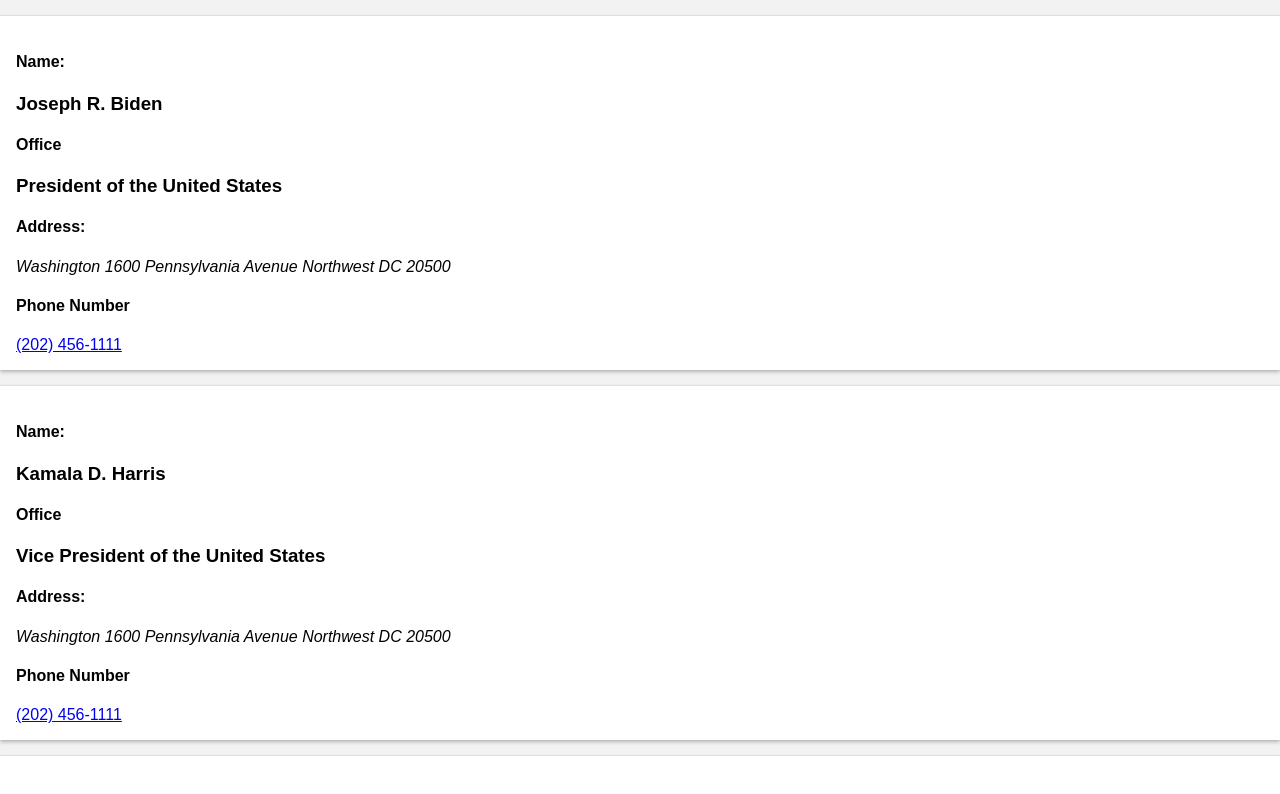
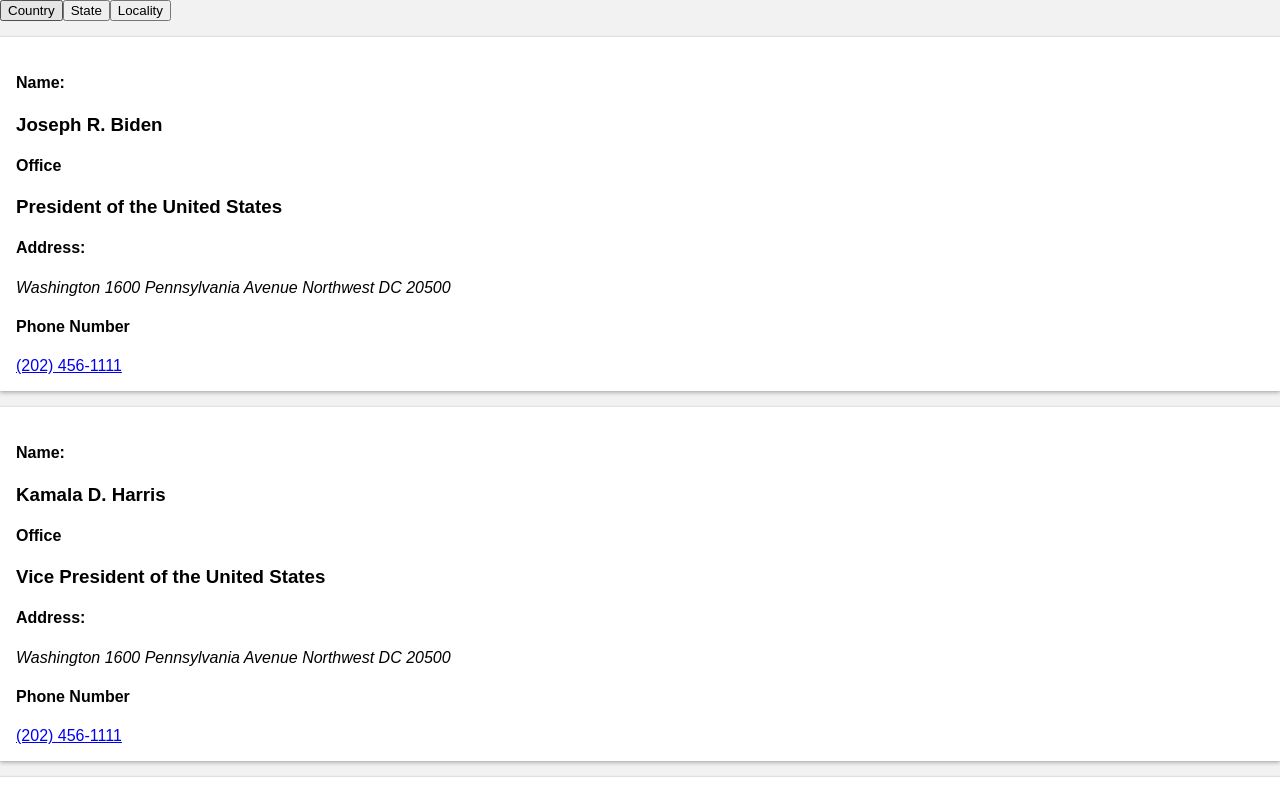
Before and after one commit to Michael-Subbarao/League-Of-Women-Voters-APP, a React (Create React App) app: page / in a window 1280 px wide. Shown: the top 794 px of the page. Built offline with nearby package versions, Linux system fonts and the light colour scheme.

Commit message:
added abillity to filter based on area

```diff
--- a/src/App.js
+++ b/src/App.js
@@ -1139,6 +1139,7 @@ function App(props){
   const address = '165%20Main%20St%2C%20Annapolis%2C%20MD%2021401'
   const api_key = 'AIzaSyAE3Bh7L6FsXGrfzJk75EMj8PGaHtXfryI';
   const endpoint = 'https://civicinfo.googleapis.com/civicinfo/v2/representatives?address=' + address + '&includeOffices=true&key=' + api_key;
+  const [fdata,setFData] = useState(dummyData);
   //useEffect(()=>{
     //axios.get(endpoint)
     //.then(response =>{
@@ -1147,18 +1148,43 @@ function App(props){
     //})
     //.catch(error => console.log(error));
   //},[endpoint])
+  const filterOffice = (indx) =>{
+    return fdata.offices.filter((office)=>{
+      return office.officialIndices.includes(indx);
+    })
+  }
+  const stateLevel = data.officials.filter((official,indx)=>{
+    return filterOffice(indx)[0].levels[0] !== 'country';
+  });
+  const localLevel = data.officials.filter((official,indx)=>{
+    return filterOffice(indx)[0].levels[0] !== 'country' && filterOffice(indx)[0].levels[0] !== 'administrativeArea1';
+  });
+  console.log(stateLevel);
   const filterData = (type) =>{
+    if(type==='country'){
+      setFData(data);
+      console.log(fdata);
+    }
+    if(type==='state'){
+      setFData({...data,officials:stateLevel});
+      console.log(fdata);
+    }
+    if(type==='local'){
+      setFData({...data,officials:localLevel});
+    }
+  }
 
-  }
-  console.log(data.officials)
   return (
     <div className="App">
+      <nav>
+        <button onClick = {()=>{filterData('country')}}>Country</button>
+        <button onClick = {()=>{filterData('state')}}>State</button>
+        <button onClick = {()=>{filterData('local')}}>Locality</button>
+      </nav>
       {
-        data.officials.map((official,indx)=>{
-          console.log(data.offices)
-        return <OfficialComponent official = {official} office = {data.offices[indx]===undefined?[]:data.offices[indx]} key = {indx}/>
+        fdata.officials.map((official,indx)=>{
+        return <OfficialComponent official = {official} office = {filterOffice(indx+data.officials.length-fdata.officials.length)} key = {indx}/>
         })
-
       }
     </div>
   );
@@ -1171,8 +1197,8 @@ function OfficialComponent(props){
   const [official,setOfficial] = useState();
   const {name,address,party,phones,channels} = props.official;
   const office = props.office;
+  const phone = phones[0];
 
-  const phone = phones[0];
   return (
   <div className="wrapper">
   <div className="official-card">
@@ -1180,13 +1206,14 @@ function OfficialComponent(props){
       <h4>Name:</h4> <h3>{name===undefined? '' : name}</h3>
     </div>
     <div className="name-wrapper">
-      <h4>Office</h4> <h3>{office.name===undefined? '' : office.name}</h3>
+      <h4>Office</h4> <h3>{office[0]===undefined? '' : office[0].name}</h3>
     </div>
     <div className="address-wrapper">
     <h4>Address:</h4> <address>{address===undefined? '' : address[0].city + ' ' + address[0].line1 + ' ' +  address[0].state + ' ' +  address[0].zip}</address>
     </div>
+    <div className="name-wrapper">
     <h4>Phone Number</h4> <a href={'tel: ' + phone}>{phone}</a>
-
+    </div>
   </div>
 </div>)
 }
```
